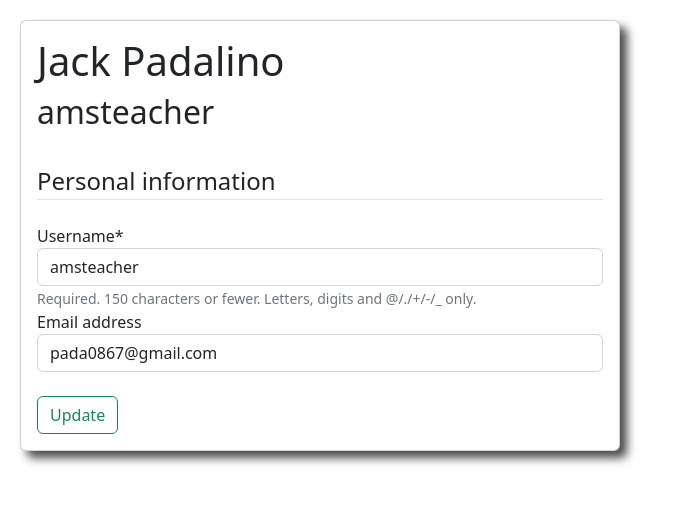
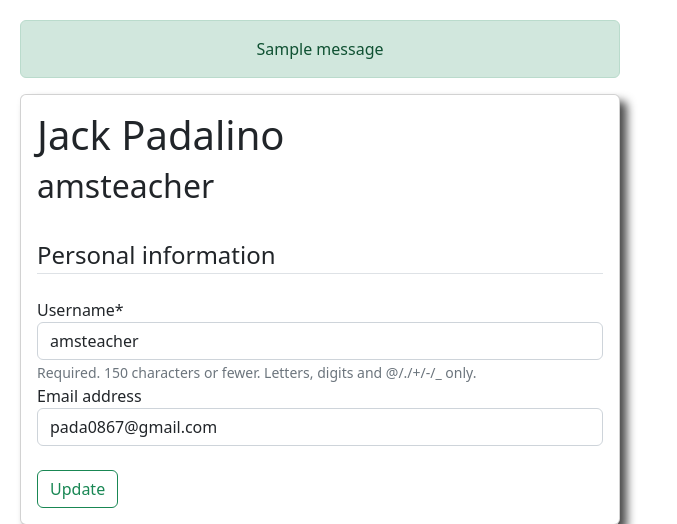
Before and after one commit to JackPadalino/ExApp, a Django app: page /users/profile/ in a window 1280 px wide. Shown: the part 56-580 px from the top of the page, without its empty margins (0-677 px from the left). Run offline with Django 4.2, Linux system fonts and the light colour scheme; a user stored in the database is signed in; one stand-in notice (Sample message) is shown; some libraries are stand-ins or nearby versions.

Commit message:
Added success messages to update profile view

```diff
--- a/users/templates/users/profile.html
+++ b/users/templates/users/profile.html
@@ -1,6 +1,13 @@
 {% extends "main/base.html" %}
 {% load crispy_forms_tags %}
 {% block content %}
+{% if messages %}
+{% for message in messages %}
+<div class='alert alert-{{ message.tags }} alert-messages'>
+    {{ message }}
+</div>
+{% endfor %}
+{% endif %}
 <div class="card project-card" style="width: 600px;">
     <div class="card-body project-card-body">
         <form method='POST'>
```
